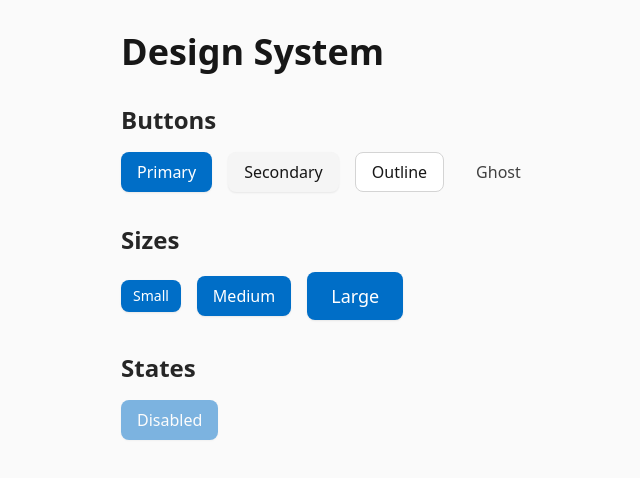
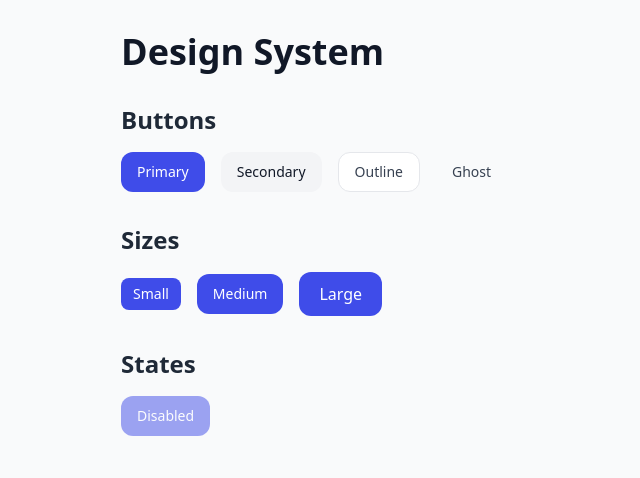
Before and after one commit to oscarprdev/vue-design-system, a Vue app: page / in a window 1280 px wide. Shown: the top 478 px of the page, without its empty margins (71-711 px from the left). Built offline with nearby package versions, Linux system fonts and the light colour scheme.

Commit message:
feat: update theme and tokens

```diff
--- a/src/theme/_tokens.css
+++ b/src/theme/_tokens.css
@@ -3,31 +3,31 @@
      COLOR SYSTEM - Minimalistic & Smooth
      ============================================ */
 
-  /* Primary - Soft Blue (Main brand color) */
-  --color-primary-50: #f0f7ff;
-  --color-primary-100: #e0effe;
-  --color-primary-200: #bae0fd;
-  --color-primary-300: #7cc5fb;
-  --color-primary-400: #36a7f7;
-  --color-primary-500: #0c8ce9;
-  --color-primary-600: #006ec7;
-  --color-primary-700: #0158a1;
-  --color-primary-800: #064a85;
-  --color-primary-900: #0b3e6e;
-  --color-primary-950: #082849;
+  /* Primary - Refined Blue (GitBook-inspired) */
+  --color-primary-50: #f0f5ff;
+  --color-primary-100: #e5edff;
+  --color-primary-200: #cddbfe;
+  --color-primary-300: #a4bcfd;
+  --color-primary-400: #7794fa;
+  --color-primary-500: #546ef5;
+  --color-primary-600: #3f4ce9;
+  --color-primary-700: #3439d4;
+  --color-primary-800: #2f30ac;
+  --color-primary-900: #2b2d87;
+  --color-primary-950: #1c1d51;
 
-  /* Neutral - Soft Grays (Refined neutrals) */
-  --color-neutral-50: #fafafa;
-  --color-neutral-100: #f5f5f5;
-  --color-neutral-200: #e5e5e5;
-  --color-neutral-300: #d4d4d4;
-  --color-neutral-400: #a3a3a3;
-  --color-neutral-500: #737373;
-  --color-neutral-600: #525252;
-  --color-neutral-700: #404040;
-  --color-neutral-800: #262626;
-  --color-neutral-900: #171717;
-  --color-neutral-950: #0a0a0a;
+  /* Neutral - Cool Grays (GitBook-style) */
+  --color-neutral-50: #f9fafb;
+  --color-neutral-100: #f3f4f6;
+  --color-neutral-200: #e5e7eb;
+  --color-neutral-300: #d1d5db;
+  --color-neutral-400: #9ca3af;
+  --color-neutral-500: #6b7280;
+  --color-neutral-600: #4b5563;
+  --color-neutral-700: #374151;
+  --color-neutral-800: #1f2937;
+  --color-neutral-900: #111827;
+  --color-neutral-950: #030712;
 
   /* Success - Soft Green */
   --color-success-50: #f0fdf5;
@@ -184,23 +184,23 @@
   --border-default: var(--border-width-1) solid var(--color-border);
 
   /* ============================================
-     SHADOW SYSTEM - Subtle & Layered (Vertical Focus)
+     SHADOW SYSTEM - Ultra Subtle (GitBook-style)
      ============================================ */
 
-  --shadow-xs: 0 1px 2px 0 rgb(0 0 0 / 0.05);
-  --shadow-sm: 0 1px 2px 0 rgb(0 0 0 / 0.08);
-  --shadow-base: 0 2px 4px 0 rgb(0 0 0 / 0.1);
-  --shadow-md: 0 4px 6px 0 rgb(0 0 0 / 0.1);
-  --shadow-lg: 0 8px 12px 0 rgb(0 0 0 / 0.12);
-  --shadow-xl: 0 12px 24px 0 rgb(0 0 0 / 0.15);
-  --shadow-2xl: 0 16px 32px 0 rgb(0 0 0 / 0.18);
-  --shadow-inner: inset 0 2px 4px 0 rgb(0 0 0 / 0.05);
+  --shadow-xs: 0 1px 2px 0 rgb(0 0 0 / 0.03);
+  --shadow-sm: 0 1px 3px 0 rgb(0 0 0 / 0.04), 0 1px 2px -1px rgb(0 0 0 / 0.04);
+  --shadow-base: 0 2px 4px -1px rgb(0 0 0 / 0.06), 0 2px 2px -1px rgb(0 0 0 / 0.04);
+  --shadow-md: 0 4px 6px -1px rgb(0 0 0 / 0.08), 0 2px 4px -2px rgb(0 0 0 / 0.06);
+  --shadow-lg: 0 10px 15px -3px rgb(0 0 0 / 0.08), 0 4px 6px -4px rgb(0 0 0 / 0.08);
+  --shadow-xl: 0 20px 25px -5px rgb(0 0 0 / 0.08), 0 8px 10px -6px rgb(0 0 0 / 0.08);
+  --shadow-2xl: 0 25px 50px -12px rgb(0 0 0 / 0.12);
+  --shadow-inner: inset 0 2px 4px 0 rgb(0 0 0 / 0.04);
   --shadow-none: 0 0 #0000;
 
-  /* Focus Shadow */
-  --shadow-focus: 0 0 0 3px rgb(59 130 246 / 0.5);
-  --shadow-focus-error: 0 0 0 3px rgb(239 68 68 / 0.5);
-  --shadow-focus-success: 0 0 0 3px rgb(34 197 94 / 0.5);
+  /* Focus Shadow - Softer focus rings */
+  --shadow-focus: 0 0 0 3px rgb(84 110 245 / 0.12);
+  --shadow-focus-error: 0 0 0 3px rgb(239 68 68 / 0.12);
+  --shadow-focus-success: 0 0 0 3px rgb(34 197 94 / 0.12);
 
   /* ============================================
      Z-INDEX SYSTEM - Layering
--- a/src/theme/accordion.ts
+++ b/src/theme/accordion.ts
@@ -4,29 +4,29 @@ export const accordionStyles = {
   container: 'w-full',
 
   item: {
-    base: 'border-b border-gray-200 last:border-b-0',
+    base: 'border-b border-neutral-200 last:border-b-0',
     variants: {
       default: '',
-      bordered: 'border border-gray-200 rounded-lg mb-2 last:mb-0 shadow-sm',
-      filled: 'bg-gray-50 border border-gray-200 rounded-lg mb-2 last:mb-0 shadow-sm',
+      bordered: 'border border-neutral-200 rounded-lg mb-2 last:mb-0',
+      filled: 'bg-neutral-50 border border-neutral-200 rounded-lg mb-2 last:mb-0',
     } as Record<AccordionVariant, string>,
   },
 
   trigger: {
-    base: 'w-full flex items-center justify-between px-4 py-3 text-left text-gray-900 font-medium transition-colors hover:bg-gray-50 focus:outline-none rounded-lg',
+    base: 'w-full flex items-center justify-between px-4 py-3.5 text-left text-neutral-900 font-medium transition-colors hover:bg-neutral-50 focus:outline-none rounded-lg',
     variants: {
       default: '',
       bordered: '',
-      filled: 'bg-gray-50 hover:bg-gray-100',
+      filled: 'bg-neutral-50 hover:bg-neutral-100',
     } as Record<AccordionVariant, string>,
   },
 
   content: {
     base: 'overflow-hidden transition-all duration-300',
-    inner: 'px-4 pb-4 pt-2 text-gray-600 text-sm',
+    inner: 'px-4 pb-4 pt-1 text-neutral-600 text-sm leading-relaxed',
   },
 
-  icon: 'transition-transform duration-300 text-gray-500',
+  icon: 'transition-transform duration-300 text-neutral-500',
 }
 
 /**
--- a/src/theme/alert.ts
+++ b/src/theme/alert.ts
@@ -1,10 +1,10 @@
 export type AlertVariant = 'default' | 'success' | 'warning' | 'error' | 'info'
 
 export const alertStyles = {
-  base: 'rounded-lg p-4 flex gap-3 border shadow-sm',
+  base: 'rounded-lg p-4 flex gap-3 border',
 
   variants: {
-    default: 'bg-gray-50 text-gray-900 border-gray-200',
+    default: 'bg-neutral-50 text-neutral-900 border-neutral-200',
     success: 'bg-success-50 text-success-900 border-success-200',
     warning: 'bg-warning-50 text-warning-900 border-warning-200',
     error: 'bg-error-50 text-error-900 border-error-200',
@@ -14,7 +14,7 @@ export const alertStyles = {
   icon: {
     base: 'flex-shrink-0 w-5 h-5 mt-0.5',
     variants: {
-      default: 'text-gray-600',
+      default: 'text-neutral-600',
       success: 'text-success-600',
       warning: 'text-warning-600',
       error: 'text-error-600',
@@ -26,7 +26,7 @@ export const alertStyles = {
 
   title: 'font-semibold text-sm mb-1',
 
-  description: 'text-sm opacity-90',
+  description: 'text-sm opacity-90 leading-relaxed',
 }
 
 /**
--- a/src/theme/avatar.ts
+++ b/src/theme/avatar.ts
@@ -1,7 +1,7 @@
 export type AvatarSize = 'sm' | 'md' | 'lg' | 'xl'
 
 export const avatarStyles = {
-  base: 'inline-flex items-center justify-center rounded-full overflow-hidden bg-gray-200 text-gray-700 font-medium select-none',
+  base: 'inline-flex items-center justify-center rounded-full overflow-hidden bg-neutral-200 text-neutral-700 font-medium select-none',
 
   sizes: {
     sm: 'w-8 h-8 text-xs',
--- a/src/theme/breadcrumb.ts
+++ b/src/theme/breadcrumb.ts
@@ -1,9 +1,9 @@
 export const breadcrumbStyles = {
   container: 'flex items-center gap-2 text-sm',
-  item: 'text-gray-600 hover:text-gray-900 transition-colors cursor-pointer',
-  currentItem: 'text-gray-900 font-medium',
-  separator: 'text-gray-400',
-  ellipsis: 'text-gray-400',
+  item: 'text-neutral-600 hover:text-neutral-900 transition-colors cursor-pointer hover:underline',
+  currentItem: 'text-neutral-900 font-medium',
+  separator: 'text-neutral-400',
+  ellipsis: 'text-neutral-400',
 }
 
 /**
--- a/src/theme/card.ts
+++ b/src/theme/card.ts
@@ -1,17 +1,17 @@
 export const cardStyles = {
-  container: 'bg-white rounded-lg border border-gray-200 shadow-sm overflow-hidden',
+  container: 'bg-white rounded-xl border border-neutral-200 shadow-xs overflow-hidden transition-shadow duration-150 hover:shadow-sm',
 
   header: {
     base: 'px-6 py-4',
-    withBorder: 'border-b border-gray-200',
+    withBorder: 'border-b border-neutral-200',
   },
 
-  content: 'px-6 py-4',
+  content: 'px-6 py-5',
 
   footer: {
     base: 'px-6 py-4',
-    withBorder: 'border-t border-gray-200',
-    withBackground: 'bg-gray-50',
+    withBorder: 'border-t border-neutral-200',
+    withBackground: 'bg-neutral-50',
   },
 }
 
--- a/src/theme/checkbox.ts
+++ b/src/theme/checkbox.ts
@@ -3,7 +3,7 @@ export const checkboxStyles = {
 
   input: 'sr-only',
 
-  customCheckbox: 'flex items-center justify-center w-6 h-6 shrink-0',
+  customCheckbox: 'flex items-center justify-center w-5 h-5 shrink-0',
 
-  label: 'text-sm font-medium text-gray-900 select-none',
+  label: 'text-sm font-medium text-neutral-700 select-none',
 }
--- a/src/theme/dialog.ts
+++ b/src/theme/dialog.ts
@@ -1,11 +1,11 @@
 export type DialogSize = 'sm' | 'md' | 'lg' | 'xl' | 'full'
 
 export const dialogStyles = {
-  backdrop: 'fixed inset-0 z-[1500] bg-black/50',
+  backdrop: 'fixed inset-0 z-[1500] bg-black/40',
   container: 'fixed inset-0 z-[1500] overflow-y-auto',
   wrapper: 'min-h-full flex items-center justify-center p-4',
   content: {
-    base: 'relative bg-white rounded-xl shadow-2xl w-full',
+    base: 'relative bg-white rounded-xl shadow-xl w-full',
     sizes: {
       sm: 'max-w-sm',
       md: 'max-w-md',
@@ -14,11 +14,11 @@ export const dialogStyles = {
       full: 'max-w-full mx-4',
     },
   },
-  header: 'flex items-center justify-between px-6 py-4 border-b border-gray-200',
-  title: 'text-lg font-semibold text-gray-900',
-  closeButton: 'text-gray-400 hover:text-gray-600 transition-colors rounded-lg p-1 hover:bg-gray-100',
-  body: 'px-6 py-4 text-gray-700',
-  footer: 'flex items-center justify-end gap-3 px-6 py-4 border-t border-gray-200',
+  header: 'flex items-center justify-between px-6 py-4 border-b border-neutral-200',
+  title: 'text-lg font-semibold text-neutral-900',
+  closeButton: 'text-neutral-400 hover:text-neutral-600 transition-colors rounded-lg p-1.5 hover:bg-neutral-100',
+  body: 'px-6 py-5 text-neutral-700 text-sm leading-relaxed',
+  footer: 'flex items-center justify-end gap-3 px-6 py-4 border-t border-neutral-200 bg-neutral-50',
 }
 
 export function getDialogClasses(size: DialogSize = 'md'): string {
--- a/src/theme/popover.ts
+++ b/src/theme/popover.ts
@@ -1,6 +1,6 @@
 export const popoverStyles = {
-  base: 'absolute z-50 bg-white rounded-lg border border-gray-200 shadow-sm',
-  content: 'p-4',
+  base: 'absolute z-50 bg-white rounded-lg border border-neutral-200 shadow-md',
+  content: 'p-4 text-sm text-neutral-700',
 }
 
 export function getPopoverClasses(): string {
```
Also changed, not shown: src/theme/badge.ts (+13 -13 lines), src/theme/button.ts (+11 -11 lines), src/theme/dropdown.ts (+15 -15 lines).
